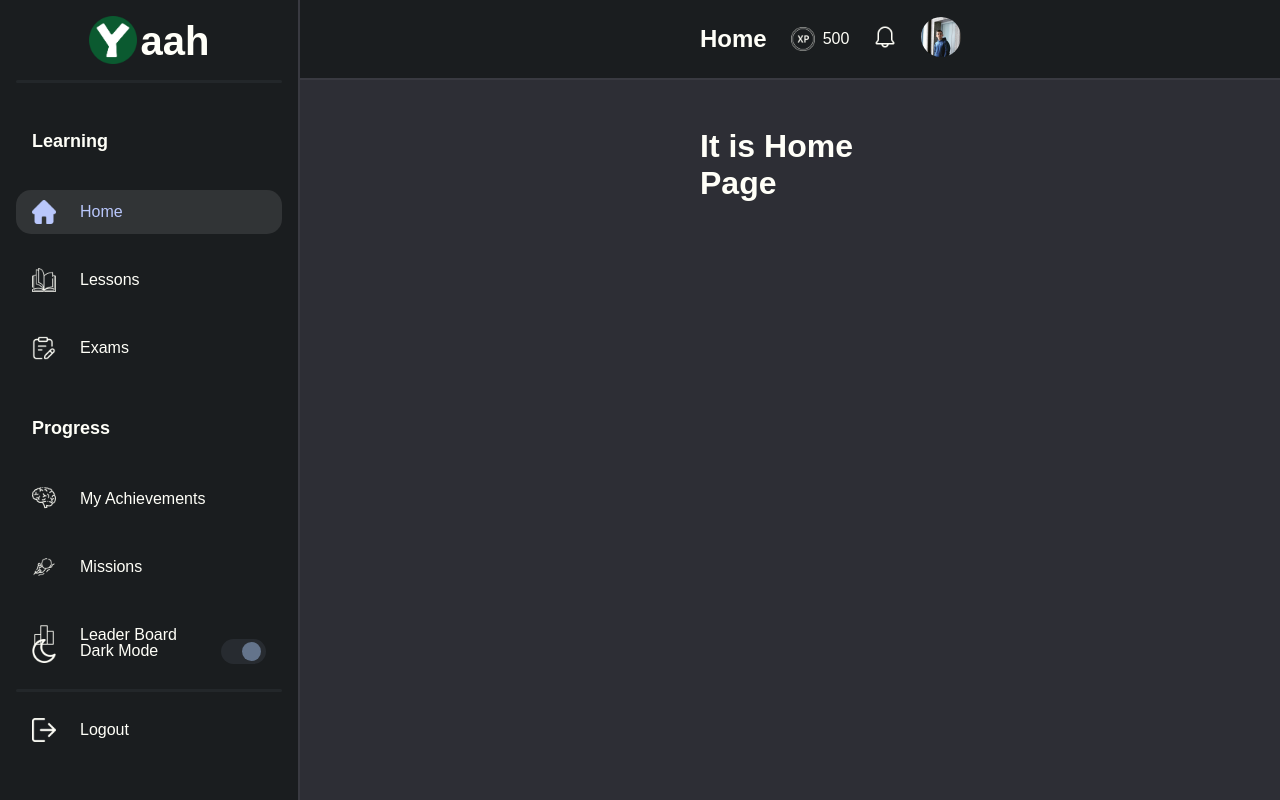
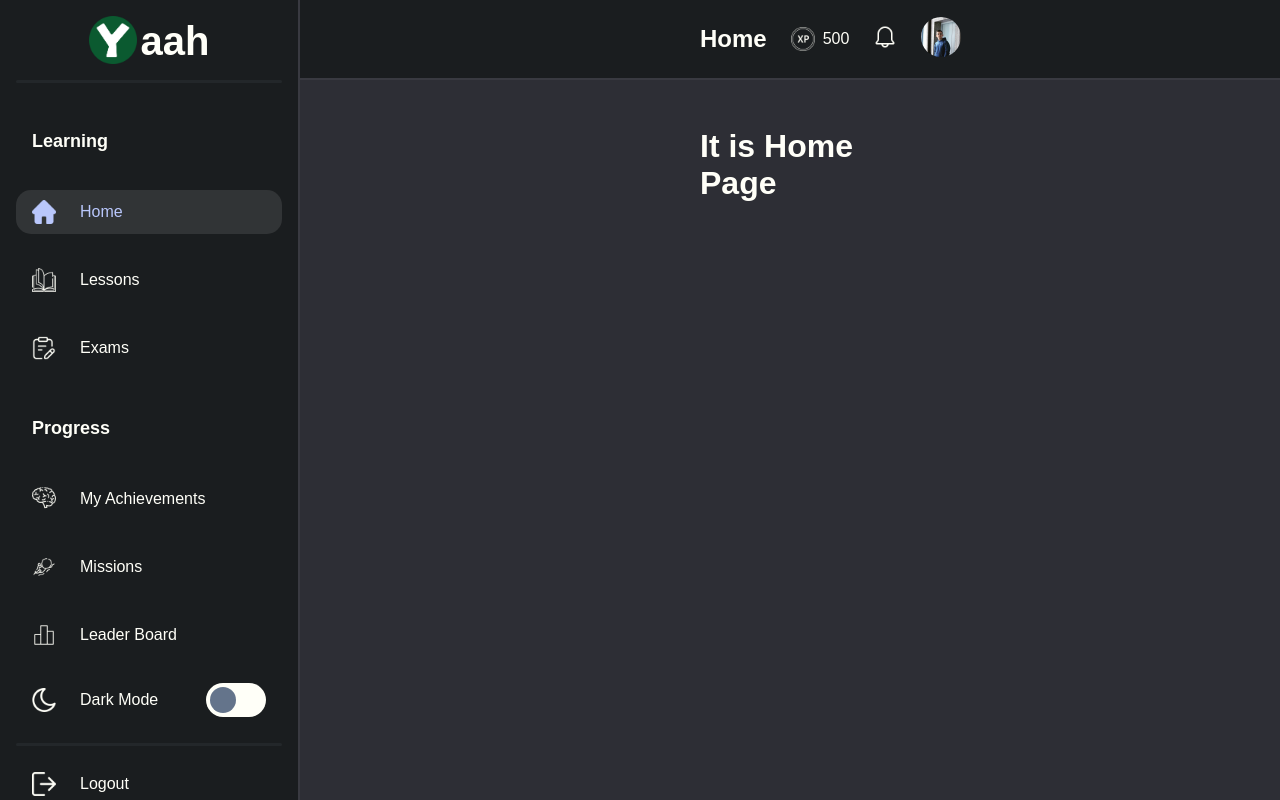
Before and after one commit to DenysJSE/yaah_frontend, a React (Vite) app: page / in a window 1280 px wide. Built offline with nearby package versions, Linux system fonts and the light colour scheme; the HTML template or start-up script is replaced by a standard one.

Commit message:
Brought out the DarkMode switcher to components folder add logic for save user mode (l or d) to local storage and fix some styles in Sidebar file

```diff
--- /dev/null
+++ b/src/components/darkmode switcher/DarkModeSwitcher.css
@@ -0,0 +1,52 @@
+.darkmode-switcher {
+  display: inline-block;
+  height: 34px;
+  position: relative;
+  width: 60px;
+}
+
+.darkmode-switcher:hover {
+  cursor: pointer;
+}
+
+.darkmode-switcher input {
+  display: none;
+}
+
+.darkmode-switcher-button {
+  background-color: #fffff8;
+  bottom: 0;
+  cursor: pointer;
+  left: 0;
+  position: absolute;
+  right: 0;
+  top: 0;
+  transition: .4s;
+}
+
+.darkmode-switcher-button:before {
+  background-color: #64748B;
+  bottom: 4px;
+  content: "";
+  height: 26px;
+  left: 4px;
+  position: absolute;
+  transition: .4s;
+  width: 26px;
+}
+
+.darkmode-switcher input:checked + .darkmode-switcher-button {
+  background-color: #3e4046;
+}
+
+.darkmode-switcher input:checked + .darkmode-switcher-button:before {
+  transform: translateX(26px);
+}
+
+.darkmode-switcher-button.round {
+  border-radius: 34px;
+}
+
+.darkmode-switcher-button.round:before {
+  border-radius: 50%;
+}
--- /dev/null
+++ b/src/components/darkmode switcher/DarkModeSwitcher.tsx
@@ -0,0 +1,43 @@
+import {useEffect, useState} from "react";
+import './DarkModeSwitcher.css'
+
+function DarkModeSwitcher() {
+
+  const [isDarkMode, setIsDarkMode] = useState(() => {
+    const savedMode = localStorage.getItem('darkMode')
+    return savedMode === 'dark'
+  })
+
+  const handleModeToggle = () => {
+    setIsDarkMode(!isDarkMode)
+  }
+
+  useEffect(() => {
+    const savedMode = localStorage.getItem('darkMode')
+    if (savedMode === 'dark') {
+      setIsDarkMode(true)
+    } else {
+      setIsDarkMode(false)
+    }
+  }, []);
+
+  useEffect(() => {
+    localStorage.setItem('darkMode', isDarkMode ? 'dark' : 'light')
+  }, [isDarkMode]);
+
+  return (
+    <div className='darkmode-switcher'>
+      <label htmlFor='checkbox' className='switch'>
+        <input
+          type="checkbox"
+          id='checkbox'
+          checked={isDarkMode}
+          onChange={handleModeToggle}
+        />
+        <div className={`darkmode-switcher-button round ${isDarkMode ? 'dark' : ''}`}></div>
+      </label>
+    </div>
+  );
+}
+
+export default DarkModeSwitcher
--- a/src/layouts/sidebar/Sidebar.css
+++ b/src/layouts/sidebar/Sidebar.css
@@ -36,8 +36,19 @@
 }
 
 /* Menu */
+.menu {
+  height: calc(100vh - 80px);
+  display: flex;
+  flex-direction: column;
+  justify-content: space-between;
+}
+
 .sidebar-menu {
   margin-top: 48px;
+}
+
+.bottom-menu {
+  padding-bottom: 48px;
 }
 
 .sidebar-title {
@@ -83,18 +94,20 @@
   font-weight: 500;
 }
 
-.bottom-menu {
-  width: 100%;
-  position: absolute;
-  left: 0;
-  right: 0;
-  bottom: 48px;
-  padding: 0 16px;
-}
-
 .sidebar-link.bottom-link {
   padding: 0 16px;
   margin-top: 16px;
+}
+
+.sidebar-link.bottom-link.darkmode {
+  display: flex;
+  justify-content: space-between;
+  align-items: center;
+}
+
+.darkmode-title {
+  display: flex;
+  align-items: center;
 }
 
 .sidebar-link.bottom-link.darkmode:hover {
@@ -113,26 +126,3 @@
 .sidebar-line.bottom {
   margin: 16px 0;
 }
-
-.darkmode-switcher {
-  position: absolute;
-  right: 32px;
-  width: 45px;
-  height: 25px;
-  border-radius: 50px;
-  background-color: #272B30;
-}
-
-.darkmode-switcher:hover {
-  cursor: pointer;
-}
-
-.darkmode-switcher-button {
-  width: 19px;
-  height: 19px;
-  border-radius: 100%;
-  position: absolute;
-  right: 5px;
-  top: 3px;
-  background-color: #64748B;
-}
--- a/src/layouts/sidebar/Sidebar.tsx
+++ b/src/layouts/sidebar/Sidebar.tsx
@@ -15,6 +15,7 @@ import LeaderboardActive from '../../assets/Images/SideBarImages/lead_active.png
 import DarkMode from '../../assets/Images/SideBarImages/dark_mode.png'
 import Logout from '../../assets/Images/SideBarImages/logout.png'
 import {NavLink} from "react-router-dom";
+import DarkModeSwitcher from "../../components/darkmode switcher/DarkModeSwitcher.tsx";
 
 function Sidebar() {
 
@@ -25,6 +26,7 @@ function Sidebar() {
         <h1 className='logo-title'>aah</h1>
       </div>
       <hr className='sidebar-line'/>
+      <div className='menu'>
         <div className='top-menu'>
           <div className='sidebar-menu'>
             <h2 className='sidebar-title'>Learning</h2>
@@ -100,12 +102,11 @@ function Sidebar() {
         </div>
         <div className="bottom-menu">
           <div className="sidebar-link bottom-link darkmode">
+            <div className='darkmode-title'>
               <img src={DarkMode} alt="darkmode" className='sidebar-image'/>
               <h3 className='sidebar-link-title'>Dark Mode</h3>
-          <div className='darkmode-switcher'>
-            <div className='darkmode-switcher-button'></div>
-            <div className='darkmode-swither-background'></div>
             </div>
+            <DarkModeSwitcher />
           </div>
           <hr className='sidebar-line bottom'/>
           <div className="sidebar-link bottom-link logout">
@@ -114,6 +115,7 @@ function Sidebar() {
           </div>
         </div>
       </div>
+    </div>
   );
 }
 
```
Lines whose indentation alone changed are shown as unchanged.
